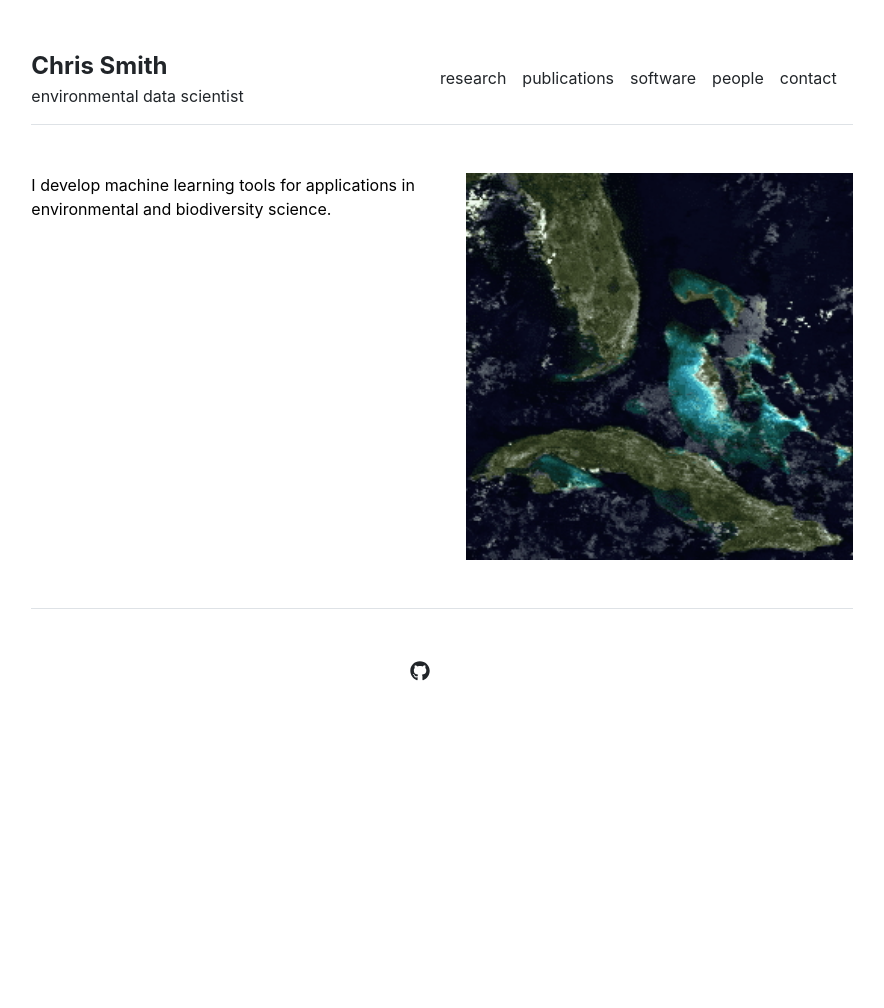
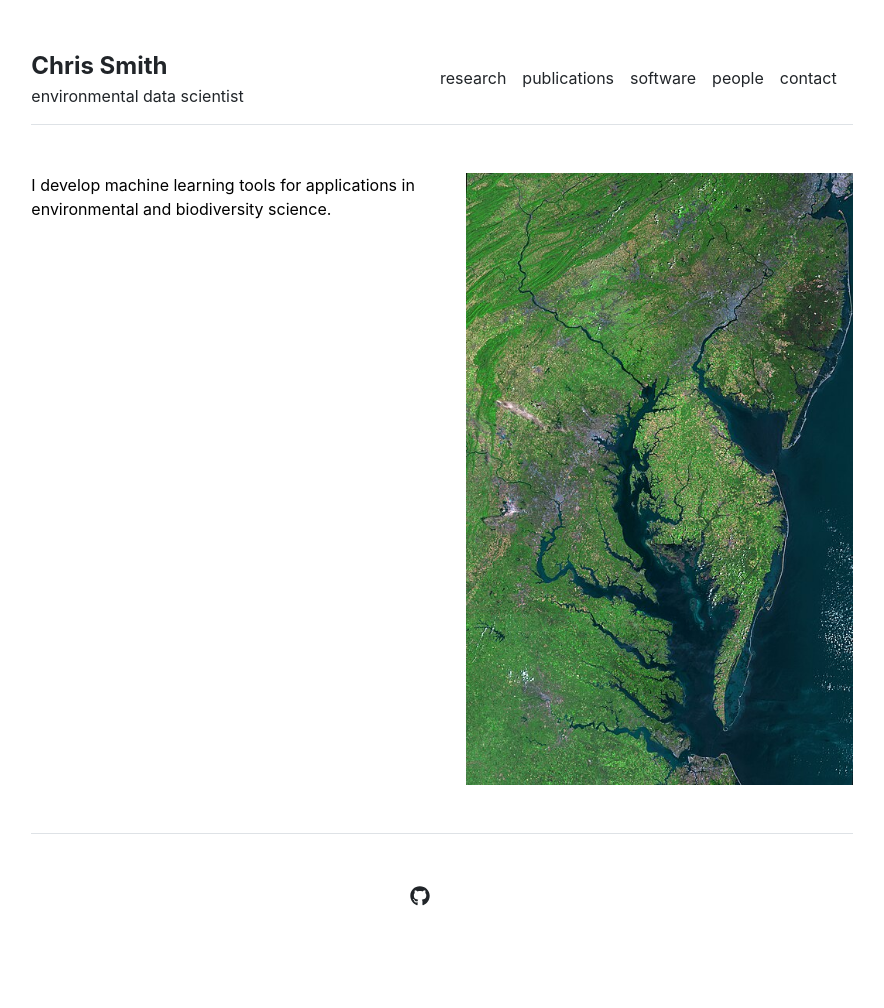
Before and after one commit to chriscrsmith/chriscrsmith.github.io, a Jekyll site: the page built from index.md, in a window 1280 px wide. Shown: the whole page, without its empty margins (198-1082 px from the left). Built offline with Jekyll 4.4.1, drawn with Linux system fonts in a browser that asks for light colours; before the commit the page ends 900 px from its top, so only the background shows below that.

Commit message:
new image

```diff
--- a/_layouts/home.html
+++ b/_layouts/home.html
@@ -8,7 +8,7 @@
     {{ content }}
   </div>
   <div class="col-md-6">
-    <img src="{{ site.github.url }}/assets/img/modis.jpg" alt="Home" width="100%">
+    <img src="{{ site.github.url }}/assets/img/landsat.jpg" alt="Home" width="100%">
     <!-- <p><small><small>Photo: U.S. Fish and Wildlife Service</small></small></p> -->
   </div>
 </div>
```
